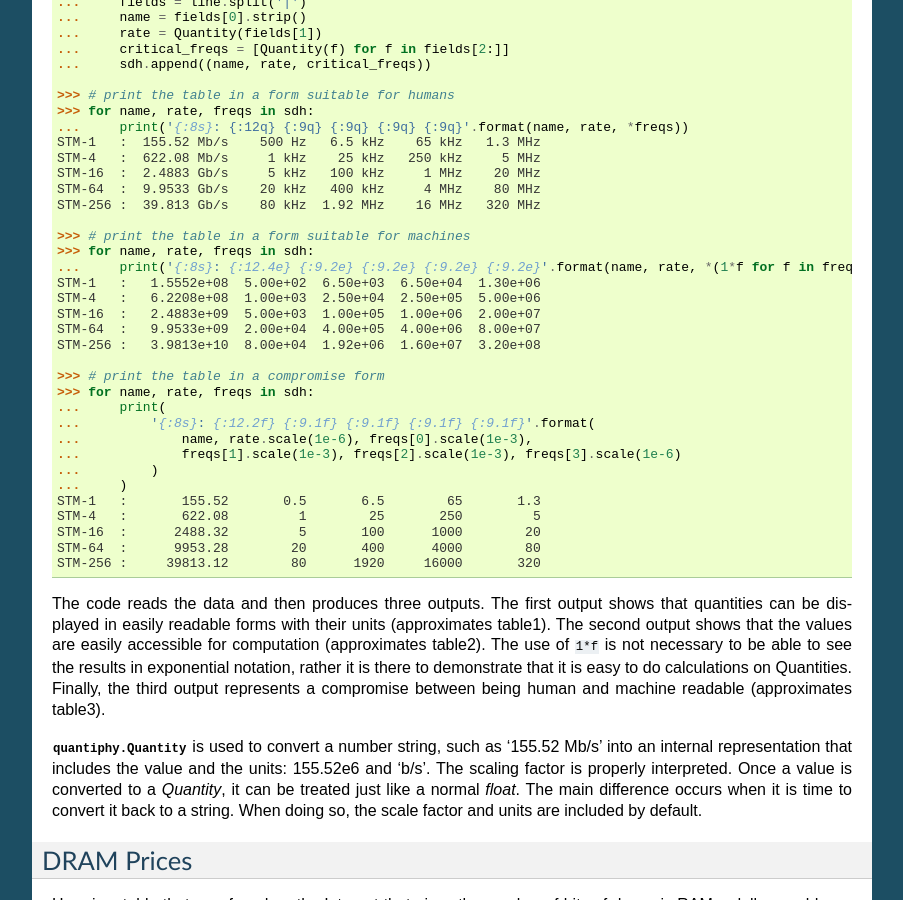
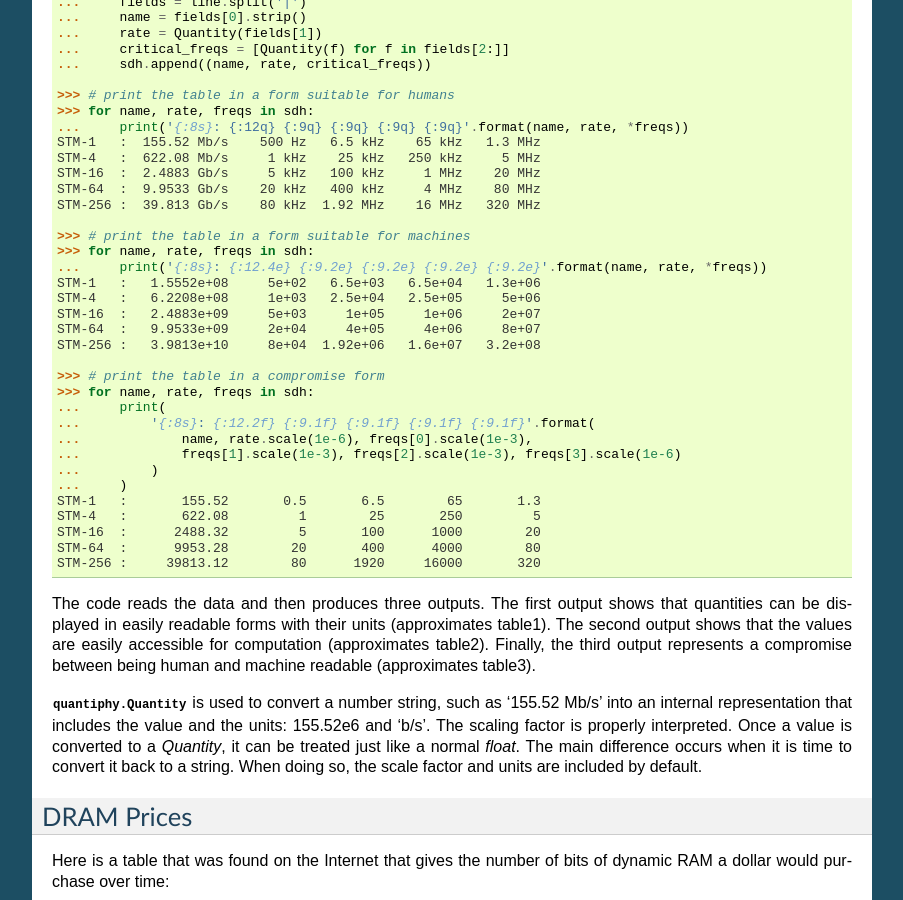
Before and after one commit to KenKundert/quantiphy, a Sphinx documentation site: the page built from doc/examples.rst, in a window 1280 px wide and 900 px high, scrolled down 1557 px. Shown: the whole window, without its empty margins (198-1101 px from the left). Built offline with Sphinx 7.4.7, drawn with Linux system fonts in a browser that asks for light colours.

Commit message:
Simplify the motivating example.

```diff
--- a/doc/examples.rst
+++ b/doc/examples.rst
@@ -150,12 +150,12 @@ tweaked somewhat to handle tables 2 and 3):
 
     >>> # print the table in a form suitable for machines
     >>> for name, rate, freqs in sdh:
-    ...     print('{:8s}: {:12.4e} {:9.2e} {:9.2e} {:9.2e} {:9.2e}'.format(name, rate, *(1*f for f in freqs)))
-    STM-1   :   1.5552e+08  5.00e+02  6.50e+03  6.50e+04  1.30e+06
-    STM-4   :   6.2208e+08  1.00e+03  2.50e+04  2.50e+05  5.00e+06
-    STM-16  :   2.4883e+09  5.00e+03  1.00e+05  1.00e+06  2.00e+07
-    STM-64  :   9.9533e+09  2.00e+04  4.00e+05  4.00e+06  8.00e+07
-    STM-256 :   3.9813e+10  8.00e+04  1.92e+06  1.60e+07  3.20e+08
+    ...     print('{:8s}: {:12.4e} {:9.2e} {:9.2e} {:9.2e} {:9.2e}'.format(name, rate, *freqs))
+    STM-1   :   1.5552e+08     5e+02   6.5e+03   6.5e+04   1.3e+06
+    STM-4   :   6.2208e+08     1e+03   2.5e+04   2.5e+05     5e+06
+    STM-16  :   2.4883e+09     5e+03     1e+05     1e+06     2e+07
+    STM-64  :   9.9533e+09     2e+04     4e+05     4e+06     8e+07
+    STM-256 :   3.9813e+10     8e+04  1.92e+06   1.6e+07   3.2e+08
 
     >>> # print the table in a compromise form
     >>> for name, rate, freqs in sdh:
@@ -174,11 +174,9 @@ tweaked somewhat to handle tables 2 and 3):
 The code reads the data and then produces three outputs.  The first output shows
 that quantities can be displayed in easily readable forms with their units
 (approximates table1).  The second output shows that the values are easily
-accessible for computation (approximates table2).  The use of ``1*f`` is not
-necessary to be able to see the results in exponential notation, rather it is
-there to demonstrate that it is easy to do calculations on Quantities. Finally,
-the third output represents a compromise between being human and machine
-readable (approximates table3).
+accessible for computation (approximates table2).  Finally, the third output
+represents a compromise between being human and machine readable (approximates
+table3).
 
 :class:`quantiphy.Quantity` is used to convert a number string, such as '155.52
 Mb/s' into an internal representation that includes the value and the units:
```
